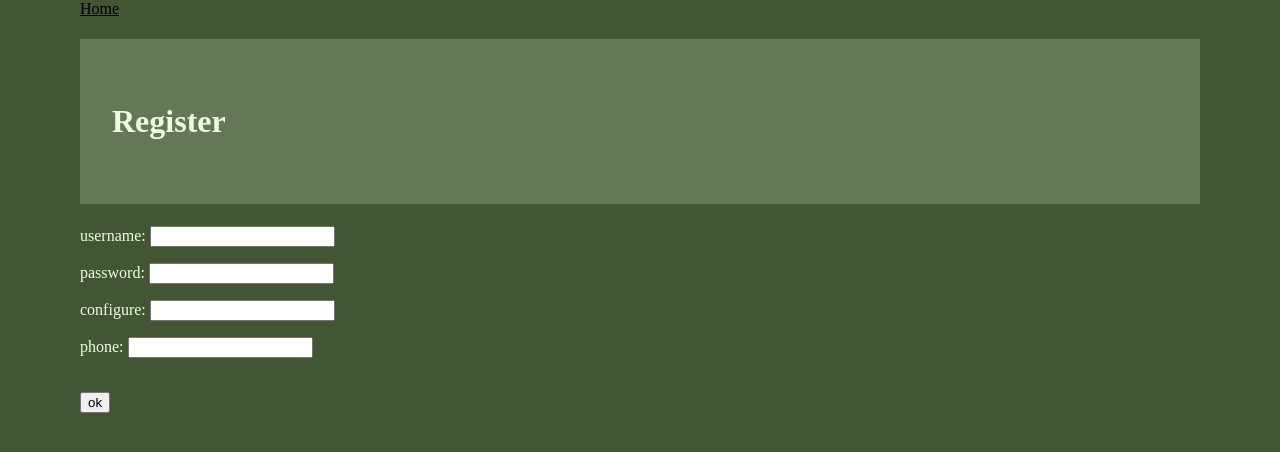
After one commit to xiaoxinla/homework, a Django app: page /dbpro/register/ in a window 1280 px wide. The commit adds this page. Shown: the top 452 px of the page. Run offline with Django 3.2, Linux system fonts and the light colour scheme.

```diff
--- /dev/null
+++ b/dbpro/forms.py
@@ -0,0 +1,8 @@
+from django import forms
+
+
+class UserForm(forms.Form):
+    name = forms.CharField(label='username', max_length = 50)
+    password1 = forms.CharField(label='password', max_length = 50)
+    password2 = forms.CharField(label='configure',max_length = 50)
+    phone = forms.CharField(label='phone', max_length = 50)
--- a/dbpro/models.py
+++ b/dbpro/models.py
@@ -12,8 +12,8 @@ class Shop(models.Model):
 
 class User(models.Model):
     name = models.CharField(max_length = 50)
+    password = models.CharField(max_length = 50)
     phone = models.CharField(max_length = 20)
-    desc = models.CharField(max_length = 200)
     createtime = models.DateTimeField(auto_now_add=True)
 
 class Commodity(models.Model):
--- a/dbpro/templates/dbpro/base.html
+++ b/dbpro/templates/dbpro/base.html
@@ -1,13 +1,23 @@
-<html>
+<?xml version="1.0" encoding="UTF-8"?>
+<!DOCTYPE html PUBLIC "-//W3C//DTD XHTML 1.0 Strict//EN" "http://www.w3.org/TR/xhtml1/DTD/xhtml1-strict.dtd">
+<html xmlns="http://www.w3.org/1999/xhtml" xml:lang="en" lang="en">
+<head>
+    <meta http-equiv="Content-Type" content="text/html; charset=UTF-8" />
+    <title>{% block title %} {% endblock %}</title>
+</head>
 <style type="text/css">
-body { color:#efd; background:#453; padding:0 5em; margin:0 }
-h1 {padding: 2em lem; background:#675}
-h2 {color:#bf8; border-top: 1px dotted #fff; margin-top: 2em}
-p { margin:: lem 0 }
+    body{color:#efd;background:#453;padding:0 5em;margin:0}
+    h1{padding:2em 1em;background:#675}
+    h2{color:#bf8;border-top:1px dotted #fff;margin-top:2em}
+    p{margin:1em 0}
 </style>
 <body>
-<h1> Database Homework </h1>
-{% block content %}
-{% endblock %}
+    <div id="header">
+        <a href="/dbpro/" style="magin-top:2em;color:#000">Home</a>
+    </div>
+    <div id="content">
+        {% block content %}
+        {% endblock %}
+    </div>
 </body>
 </html>
--- a/dbpro/templates/dbpro/index_detail.html
+++ b/dbpro/templates/dbpro/index_detail.html
@@ -1,7 +1,5 @@
 {% extends 'dbpro/base.html'%}
 {% block content%}
-{% load static %}
-<link rel="stylesheet" type="text/css" href="{% static 'dbpro/style.css' %}"/>
 {% if shop_list %}
     <ul>
     {% for shop in shop_list %}
--- /dev/null
+++ b/dbpro/templates/dbpro/register.html
@@ -0,0 +1,12 @@
+{% extends "dbpro/base.html"%}
+{% block title %}Register{% endblock%}
+{% block content%}
+<h1>Register</h1>
+<form method = 'post' enctype="multipart/form-data">
+{% csrf_token %}
+{{uf.as_p}}
+{{errors}}
+</br>
+<input type="submit" value = "ok" />
+</form>
+{% endblock%}
--- a/dbpro/urls.py
+++ b/dbpro/urls.py
@@ -9,4 +9,5 @@ urlpatterns = [
     url(r'commodity/(?P<pk>[0-9]+)/$', views.CommodityView.as_view(), name='commodity'),
     url(r'cart/(?P<pk>[0-9]+)/$', views.CartView.as_view(), name='cart'),
     url(r'order/(?P<pk>[0-9]+)/$', views.OrderView.as_view(), name='order'),
+    url(r'register/$', views.register, name='register')
 ]
--- a/dbpro/views.py
+++ b/dbpro/views.py
@@ -3,6 +3,7 @@ from django.http import HttpResponse, HttpResponseRedirect
 from django.urls import reverse
 from django.views import generic
 from .models import *
+from .forms import *
 
 # Create your views here.
 
@@ -35,3 +36,28 @@ class CartView(generic.DetailView):
 class OrderView(generic.DetailView):
     model = Order
     template_name = 'dbpro/order_detail.html'
+
+
+def register(request):
+    if(request.method == "POST"):
+        uf = UserForm(request.POST)
+        if(uf.is_valid()):
+            name = uf.cleaned_data['name']
+            filterResult = User.objects.filter(name = name)
+            if(len(filterResult)>0):
+                return render(request, 'dpro/register.html',{'errors':'The username has been occupied'})
+            else:
+                password1 = uf.cleaned_data['password1']
+                password2 = uf.cleaned_data['password2']
+                errors = []
+                if(password1 != password2):
+                    errors.append("password not same")
+                    return render(request, 'dbpro/register.html',{"errors":errors})
+                password = password1
+                phone = uf.cleaned_data['phone']
+                user = User(name=name, password=password, phone=phone)
+                user.save()
+                return render(request, 'dbpro/success.html',{'name':name,'operation':'Register'})
+    else:
+        uf = UserForm()
+    return render(request, 'dbpro/register.html',{'uf':uf})
```
Also changed, not shown: dbpro/templates/dbpro/success.html (added, +8 -0 lines), dbpro/migrations/0003_user_password.py (added), dbpro/migrations/0004_remove_user_desc.py (added), 6 other files.
